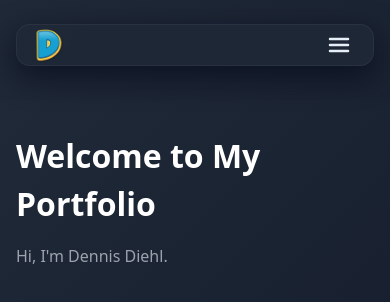
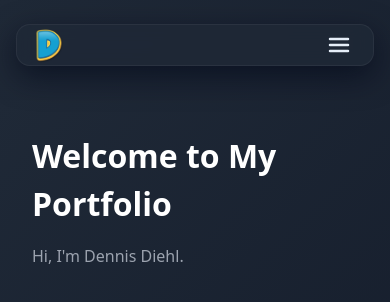
Before and after one commit to Dennis-Diehl/PortfolioWebsite, a React (Vite) app: page / in a window 390 px wide. Shown: the top 302 px of the page. Built offline with nearby package versions, Linux system fonts and the light colour scheme.

Commit message:
page container & navbar also aligned when in mobile version

```diff
--- a/src/App.scss
+++ b/src/App.scss
@@ -16,6 +16,10 @@
   &-container {
     max-width: 1100px;
     margin: 0 auto;
+
+    @media (max-width: 768px) {
+      padding: 0 1rem;
+    }
   }
 
   // ===== TITLE =====
```
